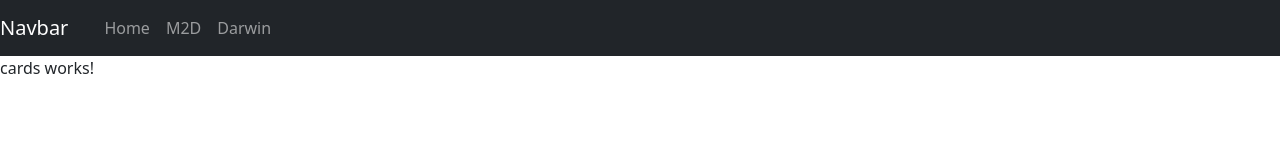
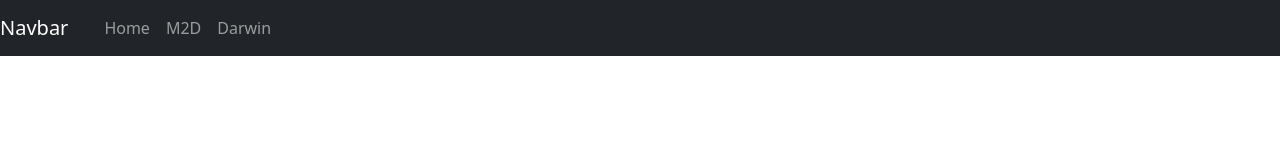
Before and after one commit to SamuExe14/angular-hackaton, an Angular app: page / in a window 1280 px wide. Shown: the top 160 px of the page. Built offline with nearby package versions, Linux system fonts and the light colour scheme.

Commit message:
Modificato cardsComponent

```diff
--- a/src/app/components/cards/cards.component.ts
+++ b/src/app/components/cards/cards.component.ts
@@ -3,9 +3,7 @@ import { Component } from '@angular/core';
 @Component({
   selector: 'app-cards',
   template: `
-    <p>
-      cards works!
-    </p>
+    <div class="g"></div>
   `,
   styles: [
   ]
```
